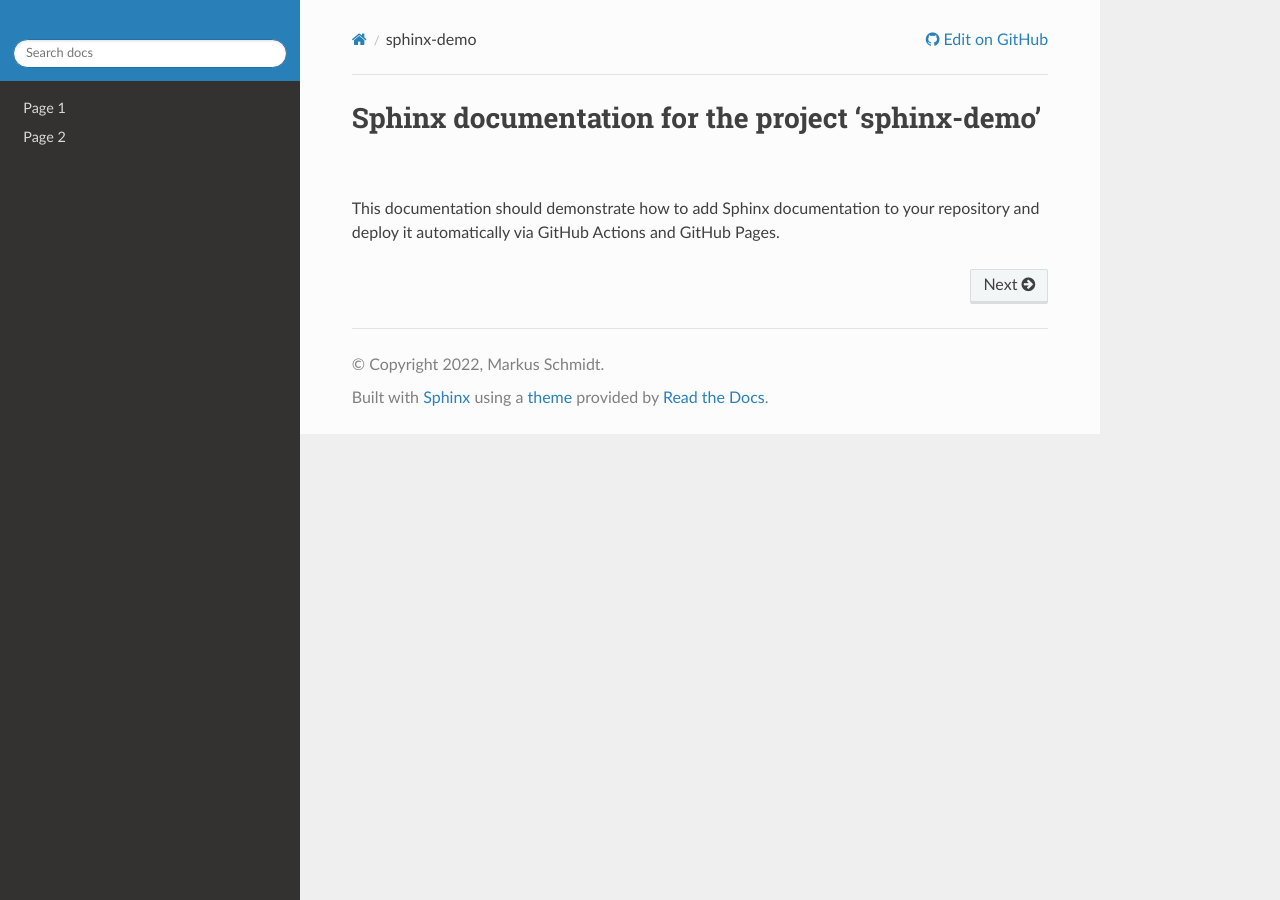
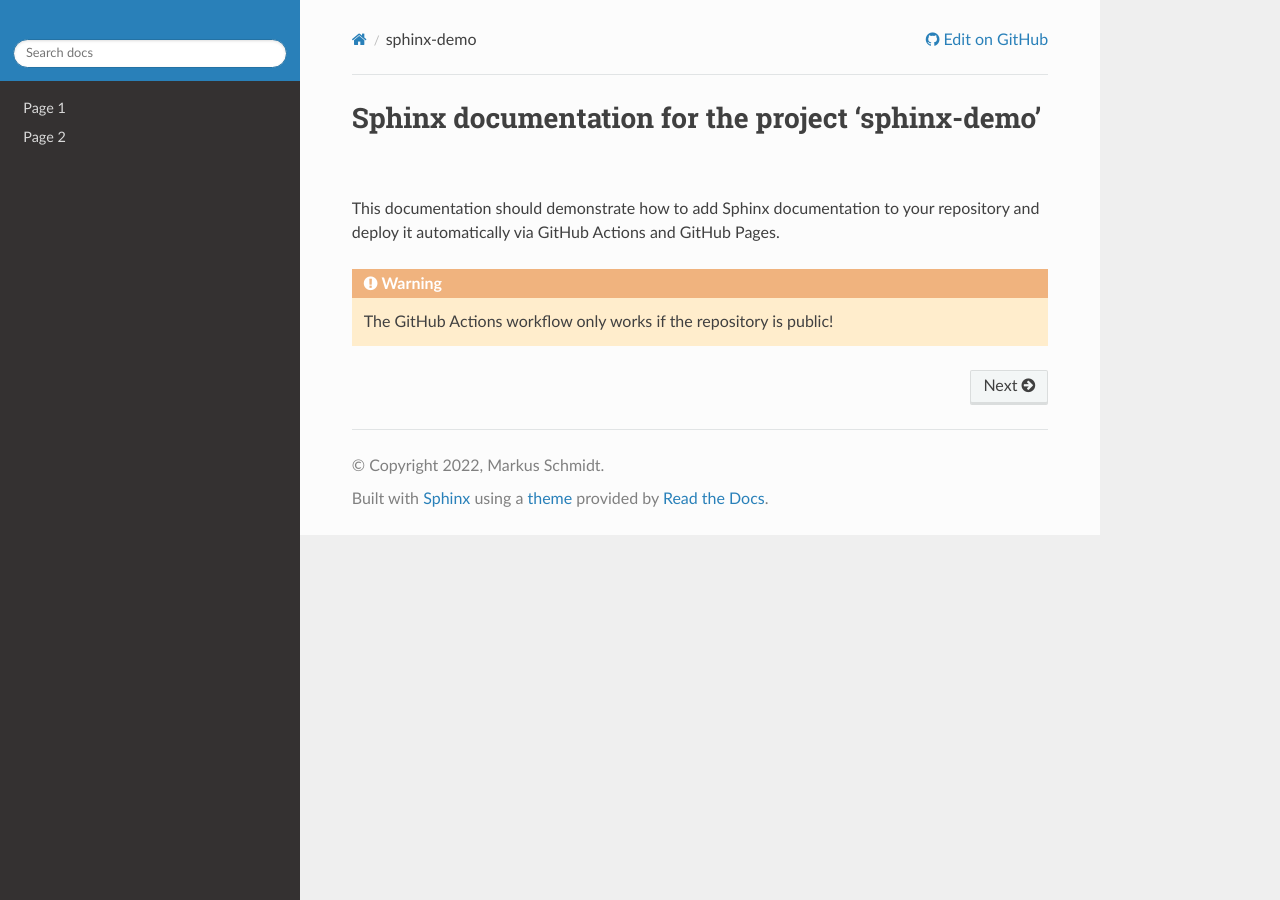
Before and after one commit to mschmidt1010/sphinx-demo, a Sphinx documentation site: the page built from sphinx-docs/docs/index.rst, in a window 1280 px wide. Built offline with Sphinx 7.4.7 and the Read the Docs theme 2.0.0, drawn with Linux system fonts in a browser that asks for light colours.

Commit message:
Update readme and sphinx index

```diff
--- a/sphinx-docs/docs/index.rst
+++ b/sphinx-docs/docs/index.rst
@@ -5,6 +5,10 @@ Sphinx documentation for the project 'sphinx-demo'
 
 This documentation should demonstrate how to add Sphinx documentation to your repository and deploy it automatically via GitHub Actions and GitHub Pages.
 
+.. warning::
+
+    The GitHub Actions workflow only works if the repository is public!
+
 .. toctree::
    :hidden:
 
```
Also changed, not shown: README.md (+5 -0 lines).
